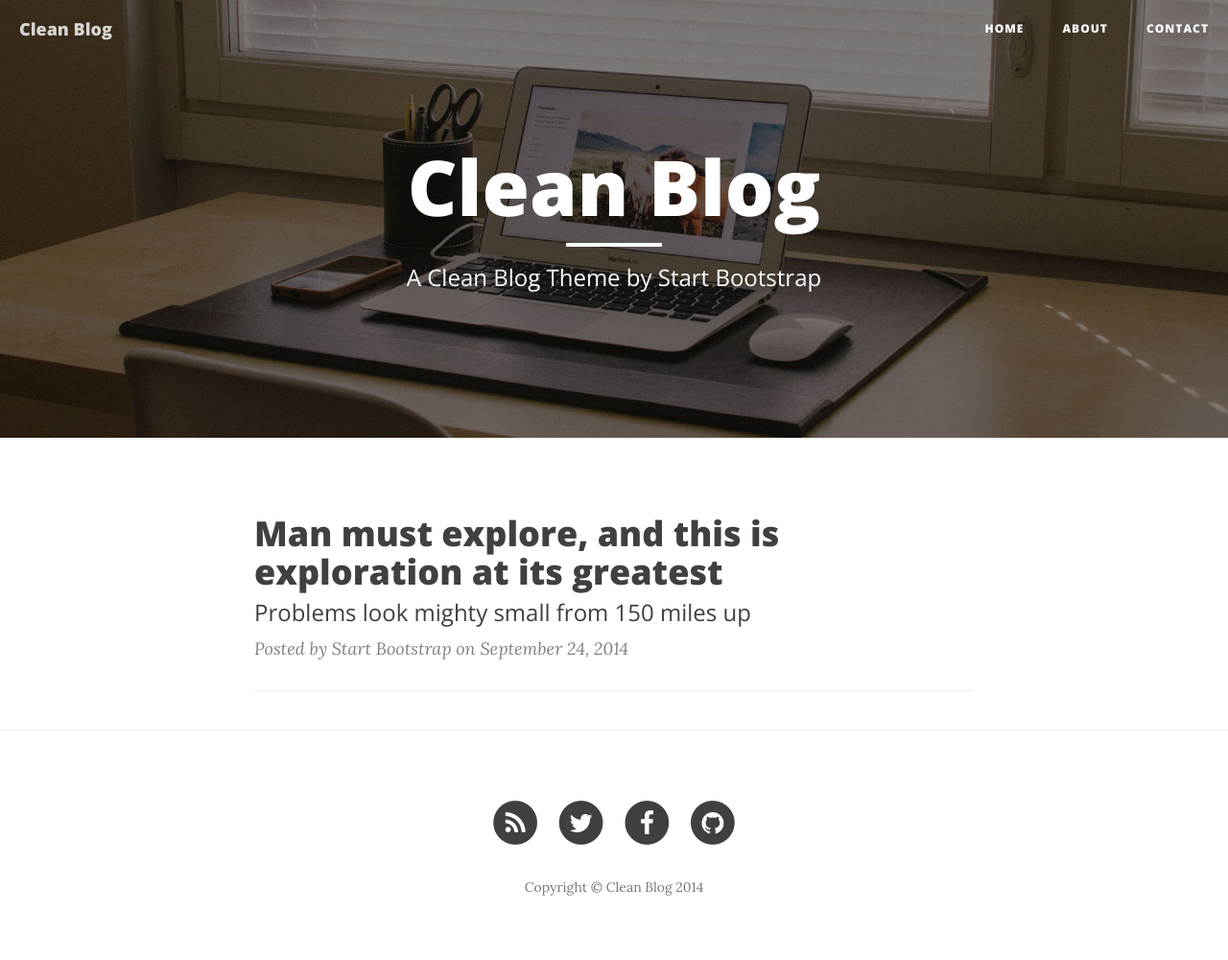
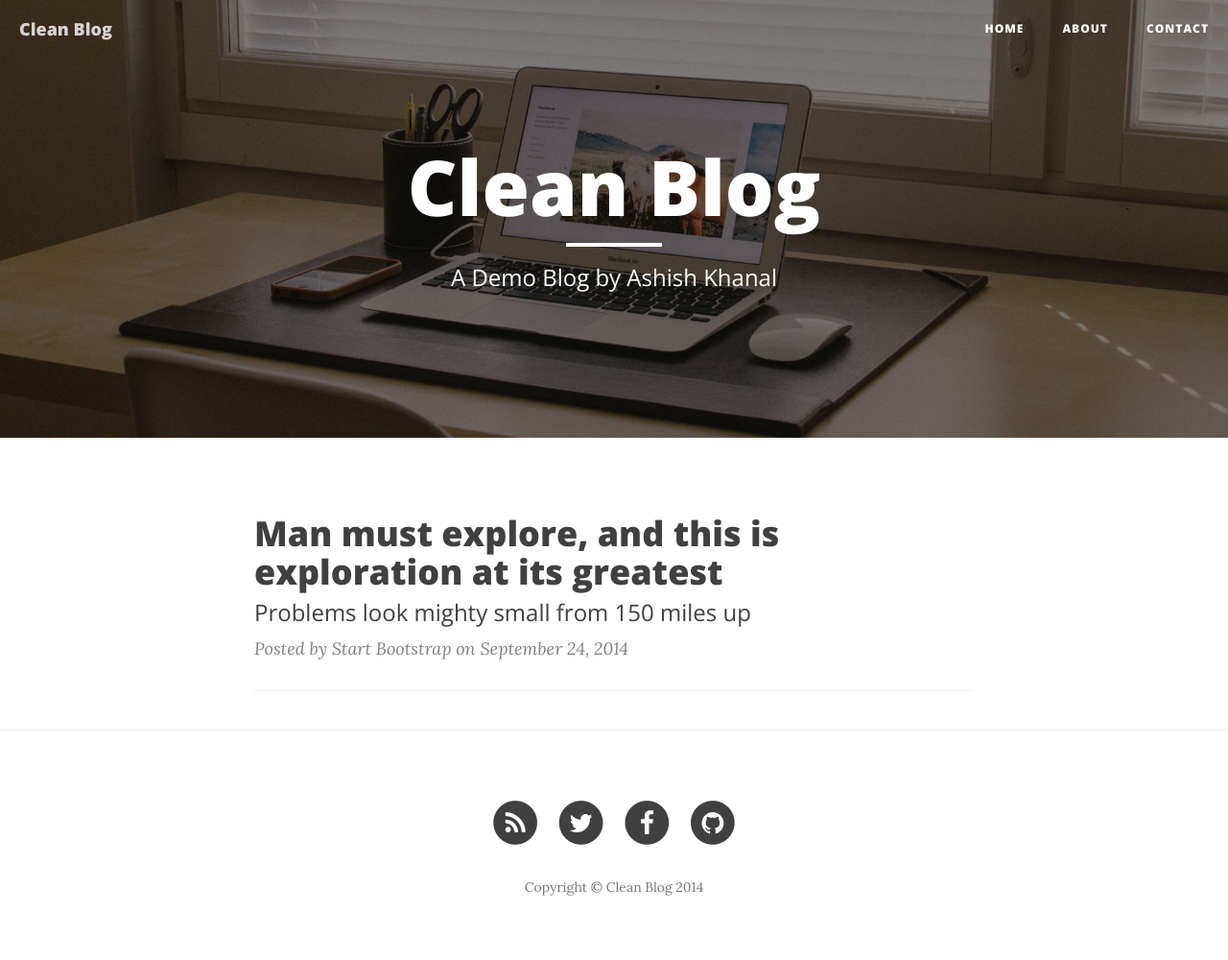
Before and after one commit to Ashiish/demo, a Jekyll site: the page built from index.html, in a window 1280 px wide. Shown: the whole page at 96% size. Built offline with Jekyll 4.4.1, drawn with Linux system fonts in a browser that asks for light colours; nearby versions of some CDN libraries; the list of posts is cut into pages by our own code.

Commit message:
Update index.html

```diff
--- a/index.html
+++ b/index.html
@@ -1,6 +1,6 @@
 ---
 layout: page
-description: "A Clean Blog Theme by Start Bootstrap"
+description: "A Demo Blog by Ashish Khanal"
 header-img: "img/home-bg.jpg"
 ---
 
```
